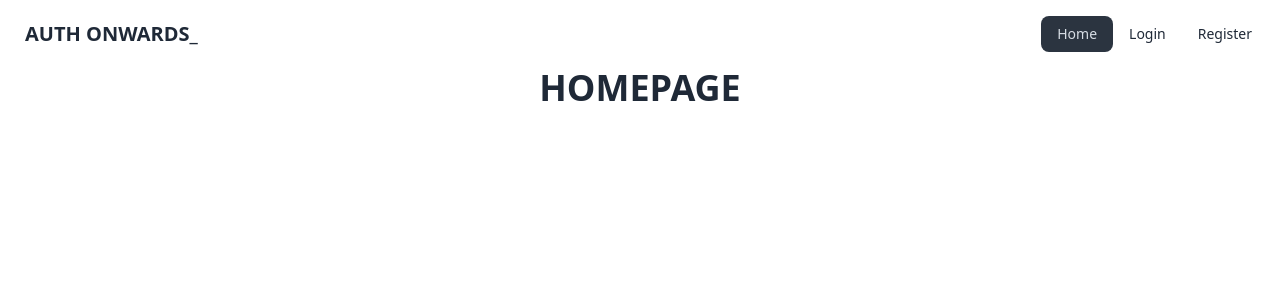
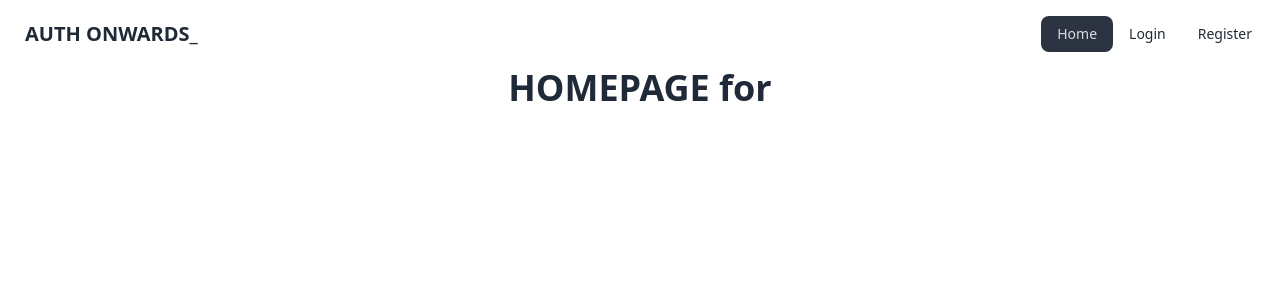
Before and after one commit to Jisan-Dev/M51-auth-onwards, a React (Vite) app: page / in a window 1280 px wide. Shown: the top 300 px of the page. Built offline with nearby package versions, Linux system fonts and the light colour scheme.

Commit message:
added user ceation feature and used it through context

```diff
--- a/src/AuthProvider.jsx
+++ b/src/AuthProvider.jsx
@@ -1,10 +1,18 @@
 import PropTypes from 'prop-types';
-import { createContext } from 'react';
+import { createContext, useState } from 'react';
+import auth from './firebase/firebase.config';
+import { createUserWithEmailAndPassword } from 'firebase/auth';
 
 export const AuthContext = createContext(null);
 
 const AuthProvider = ({ children }) => {
-  const authInfo = { name: 'nodi nala shagor' };
+  const [user, setUser] = useState(null);
+
+  const createUser = (email, password) => {
+    return createUserWithEmailAndPassword(auth, email, password);
+  };
+
+  const authInfo = { user, createUser };
   return <AuthContext.Provider value={authInfo}>{children}</AuthContext.Provider>;
 };
 
--- a/src/pages/home/Home.jsx
+++ b/src/pages/home/Home.jsx
@@ -1,9 +1,12 @@
-import React from 'react';
+import React, { useContext } from 'react';
+import { AuthContext } from '../../AuthProvider';
 
 const Home = () => {
+  const authInfo = useContext(AuthContext);
+  console.log(authInfo);
   return (
     <div>
-      <h1 className="text-center text-4xl font-bold">HOMEPAGE</h1>
+      <h1 className="text-center text-4xl font-bold">HOMEPAGE for {authInfo.name}</h1>
     </div>
   );
 };
--- a/src/pages/register/Register.jsx
+++ b/src/pages/register/Register.jsx
@@ -1,7 +1,10 @@
-import { useState } from 'react';
+import { useContext, useState } from 'react';
+import { AuthContext } from '../../AuthProvider';
 
 const Register = () => {
   const [isPassVisible, setIsPassVisible] = useState(false);
+
+  const { createUser } = useContext(AuthContext);
 
   const handleRegister = (e) => {
     e.preventDefault();
@@ -9,6 +12,14 @@ const Register = () => {
     const password = e.target.password.value;
     const isTermsAccepted = e.target.terms.checked;
     const name = e.target.name.value;
+
+    createUser(email, password)
+      .then((result) => {
+        console.log(result.user);
+      })
+      .catch((error) => {
+        console.error(error);
+      });
   };
   return (
     <div>
```
